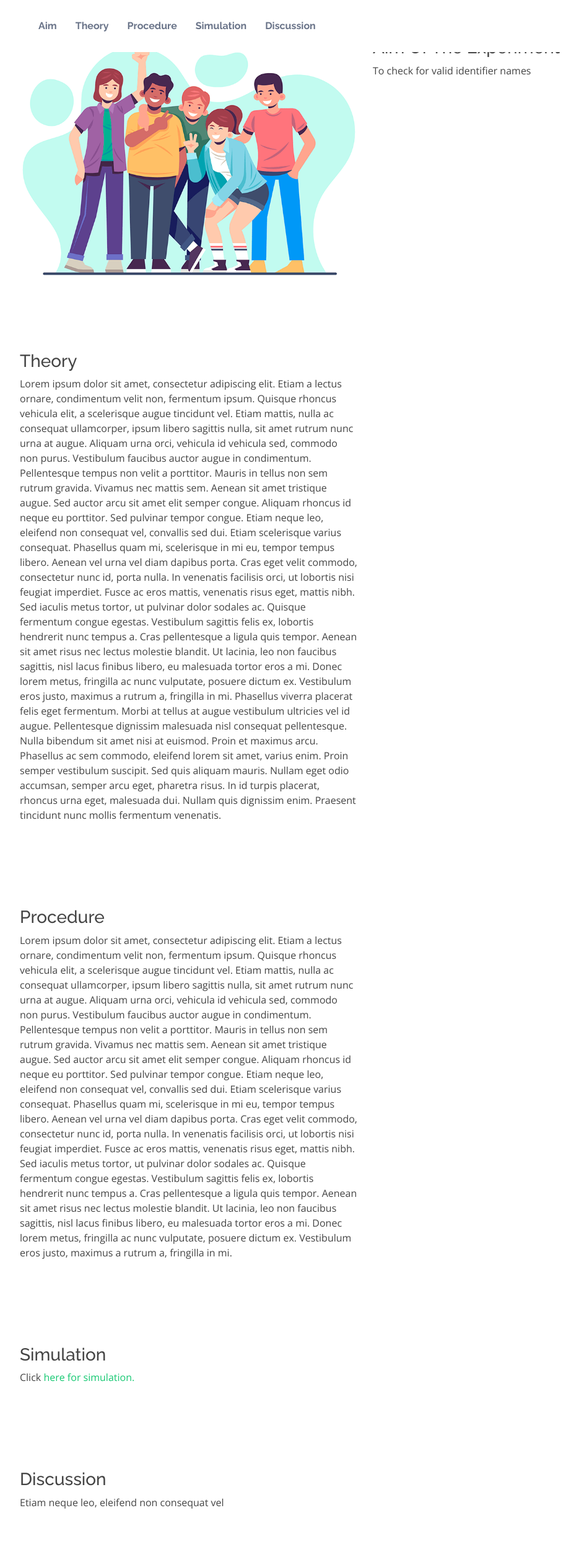
After one commit to nirmalya8/VLabCompilerDesign, a Flask app: page /identifier in a window 1280 px wide. The commit adds this page. Shown: the whole page at 62% size, without its empty margins (50-985 px from the left). Run offline with Flask 2, Linux system fonts and the light colour scheme; some libraries are stand-ins or nearby versions.

Commit message:
Added code for identifier, pattern matching and comment

```diff
--- a/src/app.py
+++ b/src/app.py
@@ -1,6 +1,7 @@
 from flask import *
 from comment import check_comment
 from identifier import check_identifier
+from pattern_rules import check_pattern
 app = Flask(__name__,static_folder='assets')
 
 @app.route('/')
@@ -11,19 +12,6 @@ def homepage_1():
 def comment_page():
     return render_template('comment.html')
 
-# EXPERIMENT 1: Checking Comments
-@app.route('/aim1')
-def aim_1():
-    return render_template('aim_1.html')#,title = title,aim = aim)
-
-@app.route('/theory1')
-def theory_1():
-    pass
-
-@app.route('/procedure1')
-def procedure_1():
-    pass
-
 @app.route('/sim1',methods = ['POST', 'GET'])
 def comment():
    if request.method == 'POST':
@@ -33,24 +21,24 @@ def comment():
    else:
       return render_template("sim_1.html",inp="",result="")
 
-# EXPERIMENT 2: CHECKING IDENTIFIER NAMES
+@app.route('/stringPattern')
+def stringPattern():
+    return render_template('stringPattern.html')
 
+@app.route('/sim3',methods = ['POST', 'GET'])
+def pattern_check():
+    if request.method == 'POST':
+      inp = request.form['Input']
+      result = check_pattern(inp)
+      print(result)
+      return render_template("sim_3.html",inp = inp,result = result)
+    else:
+      return render_template("sim_3.html",inp="",result="")
 
-@app.route('/aim2')
-def aim_2():
-    aim= "To check for valid identifiers"
-    title =  "Check Identifier"
-    return render_template('aim.html',title = title,aim= aim)
+@app.route('/identifier')
+def val_identifier():
+    return render_template('identifier.html')
 
-@app.route('/theory2')
-def theory_2():
-    pass
-    return ""
-
-@app.route('/procedure2')
-def procedure_2():
-    pass
-    return ""
 
 @app.route('/sim2',methods = ['POST', 'GET'])
 def identifier():
@@ -61,6 +49,8 @@ def identifier():
       return render_template("sim_2.html",inp = inp,result = result)
    else:
       return render_template("sim_2.html",inp="",result="")
+# EXPERIMENT 2: CHECKING IDENTIFIER NAMES
+
 
 
 # EXPERIMENT 2: LEXICAL ANALYZER
--- /dev/null
+++ b/src/templates/identifier.html
@@ -0,0 +1,161 @@
+<!DOCTYPE html>
+<html lang="en">
+
+<head>
+  <meta charset="utf-8">
+  <meta content="width=device-width, initial-scale=1.0" name="viewport">
+
+  <title>Check Comments</title>
+  <meta content="" name="description">
+  <meta content="" name="keywords">
+
+  <!-- Favicons -->
+  <link href="assets/img/favicon.png" rel="icon">
+  <link href="assets/img/apple-touch-icon.png" rel="apple-touch-icon">
+
+  <!-- Google Fonts -->
+  <link href="https://fonts.googleapis.com/css?family=Open+Sans:300,300i,400,400i,600,600i,700,700i|Raleway:300,300i,400,400i,500,500i,600,600i,700,700i|Poppins:300,300i,400,400i,500,500i,600,600i,700,700i" rel="stylesheet">
+
+  <!-- Vendor CSS Files -->
+  <link href="assets/vendor/bootstrap/css/bootstrap.min.css" rel="stylesheet">
+  <link href="assets/vendor/bootstrap-icons/bootstrap-icons.css" rel="stylesheet">
+  <link href="assets/vendor/boxicons/css/boxicons.min.css" rel="stylesheet">
+  <link href="assets/vendor/glightbox/css/glightbox.min.css" rel="stylesheet">
+  <link href="assets/vendor/swiper/swiper-bundle.min.css" rel="stylesheet">
+
+  <!-- Template Main CSS File -->
+  <link href="assets/css/style.css" rel="stylesheet">
+
+  <!-- =======================================================
+  * Template Name: eNno - v4.7.0
+  * Template URL: https://bootstrapmade.com/enno-free-simple-bootstrap-template/
+  * Author: BootstrapMade.com
+  * License: https://bootstrapmade.com/license/
+  ======================================================== -->
+</head>
+
+<body>
+
+  <!-- ======= Header ======= -->
+  <header id="header" class="fixed-top">
+    <div class="container d-flex align-items-center justify-content-between">
+
+      <!-- <h1 class="logo"><a href="index.html">eNno</a></h1> -->
+      <!-- Uncomment below if you prefer to use an image logo -->
+      <!-- <a href="index.html" class="logo"><img src="assets/img/logo.png" alt="" class="img-fluid"></a>-->
+
+      <nav id="navbar" class="navbar">
+        <ul>
+          <!-- <li><a class="nav-link scrollto active" href="#hero">Home</a></li> -->
+          <li><a class="nav-link scrollto" href="#aim">Aim</a></li>
+          <li><a class="nav-link scrollto" href="#theory">Theory</a></li>
+          <li><a class="nav-link scrollto " href="#procedure">Procedure</a></li>
+          <li><a class="nav-link scrollto" href="#sim">Simulation</a></li>
+          <li><a class="nav-link scrollto" href="#disc">Discussion</a></li>
+
+          <i class="bi bi-list mobile-nav-toggle"></i>
+      </nav><!-- .navbar -->
+
+    </div>
+  </header>
+
+  <section id="aim" class="aim">
+    <div class="container">
+
+      <div class="row">
+        <div class="col-lg-6">
+          <img src="assets/img/about.png" class="img-fluid" alt="">
+        </div>
+        <div class="col-lg-6 pt-4 pt-lg-0 content">
+          <h3>Aim Of The Experiment</h3>
+          <p> <!--class="fst-italic"-->
+            To check for valid identifier names
+          </p>
+        </div>
+    </div>
+
+  </div>
+</section>
+
+<section id="theory" class="theory">
+    <div class="container">
+
+      <div class="row">
+        <!-- <div class="col-lg-6">
+          <img src="assets/img/about.png" class="img-fluid" alt="">
+        </div> -->
+        <div class="col-lg-6 pt-4 pt-lg-0 content">
+          <h3>Theory</h3>
+          <p> <!--class="fst-italic"-->
+            Lorem ipsum dolor sit amet, consectetur adipiscing elit. Etiam a lectus ornare, condimentum velit non, fermentum ipsum. Quisque rhoncus vehicula elit, a scelerisque augue tincidunt vel. Etiam mattis, nulla ac consequat ullamcorper, ipsum libero sagittis nulla, sit amet rutrum nunc urna at augue. Aliquam urna orci, vehicula id vehicula sed, commodo non purus. Vestibulum faucibus auctor augue in condimentum. Pellentesque tempus non velit a porttitor. Mauris in tellus non sem rutrum gravida. Vivamus nec mattis sem. Aenean sit amet tristique augue. Sed auctor arcu sit amet elit semper congue. Aliquam rhoncus id neque eu porttitor. Sed pulvinar tempor congue.
+
+Etiam neque leo, eleifend non consequat vel, convallis sed dui. Etiam scelerisque varius consequat. Phasellus quam mi, scelerisque in mi eu, tempor tempus libero. Aenean vel urna vel diam dapibus porta. Cras eget velit commodo, consectetur nunc id, porta nulla. In venenatis facilisis orci, ut lobortis nisi feugiat imperdiet. Fusce ac eros mattis, venenatis risus eget, mattis nibh. Sed iaculis metus tortor, ut pulvinar dolor sodales ac. Quisque fermentum congue egestas. Vestibulum sagittis felis ex, lobortis hendrerit nunc tempus a. Cras pellentesque a ligula quis tempor. Aenean sit amet risus nec lectus molestie blandit. Ut lacinia, leo non faucibus sagittis, nisl lacus finibus libero, eu malesuada tortor eros a mi. Donec lorem metus, fringilla ac nunc vulputate, posuere dictum ex. Vestibulum eros justo, maximus a rutrum a, fringilla in mi.
+
+Phasellus viverra placerat felis eget fermentum. Morbi at tellus at augue vestibulum ultricies vel id augue. Pellentesque dignissim malesuada nisl consequat pellentesque. Nulla bibendum sit amet nisi at euismod. Proin et maximus arcu. Phasellus ac sem commodo, eleifend lorem sit amet, varius enim. Proin semper vestibulum suscipit. Sed quis aliquam mauris. Nullam eget odio accumsan, semper arcu eget, pharetra risus. In id turpis placerat, rhoncus urna eget, malesuada dui. Nullam quis dignissim enim. Praesent tincidunt nunc mollis fermentum venenatis.
+          </p>
+        </div>
+    </div>
+
+  </div>
+</section>
+
+<section id="procedure" class="procedure">
+    <div class="container">
+
+      <div class="row">
+        <!-- <div class="col-lg-6">
+          <img src="assets/img/about.png" class="img-fluid" alt="">
+        </div> -->
+        <div class="col-lg-6 pt-4 pt-lg-0 content">
+          <h3>Procedure</h3>
+          <p> <!--class="fst-italic"-->
+            Lorem ipsum dolor sit amet, consectetur adipiscing elit. Etiam a lectus ornare, condimentum velit non, fermentum ipsum. Quisque rhoncus vehicula elit, a scelerisque augue tincidunt vel. Etiam mattis, nulla ac consequat ullamcorper, ipsum libero sagittis nulla, sit amet rutrum nunc urna at augue. Aliquam urna orci, vehicula id vehicula sed, commodo non purus. Vestibulum faucibus auctor augue in condimentum. Pellentesque tempus non velit a porttitor. Mauris in tellus non sem rutrum gravida. Vivamus nec mattis sem. Aenean sit amet tristique augue. Sed auctor arcu sit amet elit semper congue. Aliquam rhoncus id neque eu porttitor. Sed pulvinar tempor congue.
+
+Etiam neque leo, eleifend non consequat vel, convallis sed dui. Etiam scelerisque varius consequat. Phasellus quam mi, scelerisque in mi eu, tempor tempus libero. Aenean vel urna vel diam dapibus porta. Cras eget velit commodo, consectetur nunc id, porta nulla. In venenatis facilisis orci, ut lobortis nisi feugiat imperdiet. Fusce ac eros mattis, venenatis risus eget, mattis nibh. Sed iaculis metus tortor, ut pulvinar dolor sodales ac. Quisque fermentum congue egestas. Vestibulum sagittis felis ex, lobortis hendrerit nunc tempus a. Cras pellentesque a ligula quis tempor. Aenean sit amet risus nec lectus molestie blandit. Ut lacinia, leo non faucibus sagittis, nisl lacus finibus libero, eu malesuada tortor eros a mi. Donec lorem metus, fringilla ac nunc vulputate, posuere dictum ex. Vestibulum eros justo, maximus a rutrum a, fringilla in mi.
+
+          </p>
+        </div>
+    </div>
+
+  </div>
+</section>
+
+<section id="sim" class="sim">
+    <div class="container">
+
+      <div class="row">
+        <!-- <div class="col-lg-6">
+          <img src="assets/img/about.png" class="img-fluid" alt="">
+        </div> -->
+        <div class="col-lg-6 pt-4 pt-lg-0 content">
+          <h3>Simulation</h3>
+          <p> <!--class="fst-italic"-->
+            Click <a href="/sim2">here for simulation.</a>
+          </p>
+        </div>
+    </div>
+
+  </div>
+</section>
+
+
+
+
+
+<section id="disc" class="disc">
+    <div class="container">
+
+      <div class="row">
+        <!-- <div class="col-lg-6">
+          <img src="assets/img/about.png" class="img-fluid" alt="">
+        </div> -->
+        <div class="col-lg-6 pt-4 pt-lg-0 content">
+          <h3>Discussion</h3>
+          <p> <!--class="fst-italic"-->
+            Etiam neque leo, eleifend non consequat vel
+          </p>
+        </div>
+    </div>
+
+  </div>
+</section>
--- a/src/templates/index.html
+++ b/src/templates/index.html
@@ -224,7 +224,7 @@
           <div class="col-lg-4 col-md-6 d-flex align-items-stretch mt-4 mt-lg-0">
             <div class="icon-box">
               <div class="icon"><i class="bx bx-tachometer"></i></div>
-              <h4><a href="">Strings Under Given Rules</a></h4>
+              <h4><a href="/stringPattern">Strings Under Given Rules</a></h4>
               <p>This expriment is about matching input strings with given patterns and checking if they follow them.</p>
             </div>
           </div>
@@ -232,7 +232,7 @@
           <div class="col-lg-4 col-md-6 d-flex align-items-stretch mt-4">
             <div class="icon-box">
               <div class="icon"><i class="bx bx-world"></i></div>
-              <h4><a href="">Valid Identifier</a></h4>
+              <h4><a href="/identifier">Valid Identifier</a></h4>
               <p>This experiment validates if a given input string can be an identifier name or not.</p>
             </div>
           </div>
```
Also changed, not shown: src/pattern_rules.py (added, +13 -0 lines), src/templates/sim_3.html (added, +29 -0 lines), src/templates/stringPattern.html (added, +161 -0 lines).
